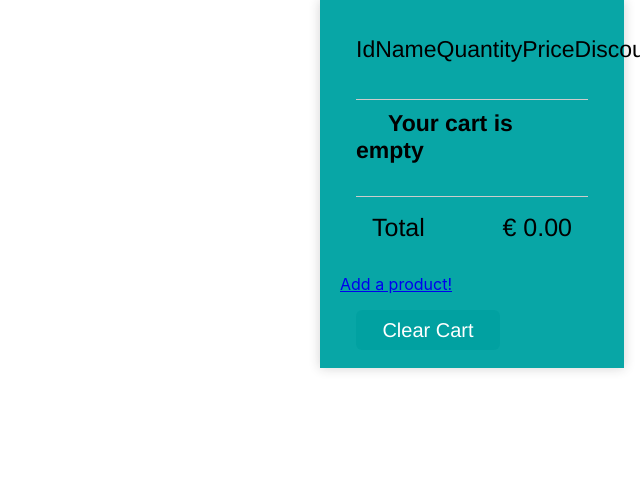
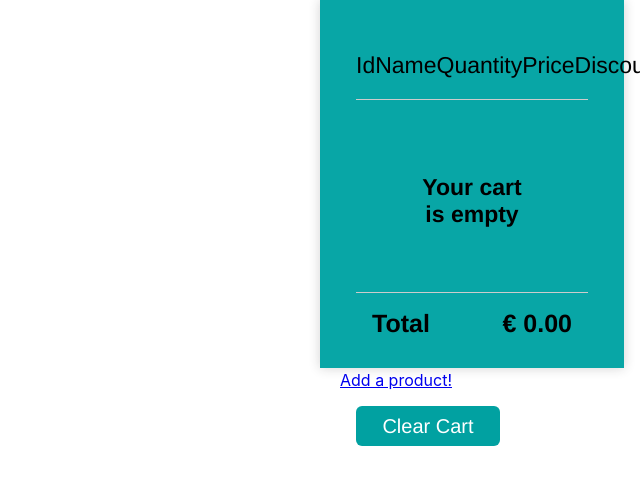
Before and after one commit to anvidmen/online-shop, a React (Create React App) app: page /cart in a window 1280 px wide. Shown: the top 484 px of the page, without its empty margins (640-1280 px from the left). Built offline with nearby package versions, Linux system fonts and the light colour scheme.

Commit message:
fix CartItems

```diff
--- a/src/screens/UserFlow/CartItems/CartItems.js
+++ b/src/screens/UserFlow/CartItems/CartItems.js
@@ -1,5 +1,5 @@
 import React from 'react'
-import { Cart, Item, Message, Price, Total, Wrapper } from './styles'
+import { Cart, Container, Item, Message, Price, Total, Wrapper } from './styles'
 
 const CartItems = ({ cartItems }) => {
   const calculateDiscountCoffee = () => {
@@ -36,26 +36,23 @@ const CartItems = ({ cartItems }) => {
   return (
     <Cart>
       <Wrapper>
-        <ul>
-          <li>Id</li>
-          <li>Name</li>
-          <li>Quantity</li>
-          <li>Price</li>
-          <li>Discount</li>
-          <li>Total</li>
-        </ul>
+        <Container>
+          <div>Id</div>
+          <div>Name</div>
+          <div>Quantity</div>
+          <div>Price</div>
+          <div>Discount</div>
+          <div>Total</div>
+        </Container>
         {cartItems && cartItems.length ? (cartItems.map(item => (
-          <ul key={item.id}>
+          <Container key={item.id}>
             <Item>{item.id}</Item>
             <Item>{item.name}</Item>
             <Item>{item.qty}</Item>
             <Item>€ {item.price}</Item>
             <Item>€ {(item.price * item.qty - calculateDiscountCoffee(cartItems)).toFixed(2)}</Item>
-            <Price>€ {calculateDiscountCoffee(cartItems).toFixed(2)} </Price>
-          </ul>
-
-        )))
-          : (<Message>Your cart is empty</Message>)}
+            <Price>€ {calculateDiscountCoffee(cartItems).toFixed(2)}</Price>
+          </Container>))) : (<Message>Your cart is empty</Message>)}
       </Wrapper>
       <Total>
         <p>Total</p><p>€ {calculateTotalPrice(cartItems).toFixed(2)}</p>
--- a/src/screens/UserFlow/CartItems/styles.js
+++ b/src/screens/UserFlow/CartItems/styles.js
@@ -10,42 +10,41 @@ export const Cart = styled.div`
 export const Wrapper = styled.div`
     height: 100%;
     min-height: 20vh;
+`
 
-    & > ul {
-        border-bottom: 1px solid #ccc;
-        margin-bottom: 10px;
-        display: flex;
-        justify-content: space-between;
-        min-height: 4rem;
+export const Container = styled.div`
+    display: flex;
+    justify-content: space-between;
+    margin-bottom: 10px;
+    min-height: 4rem;
+    border-bottom: 1px solid #ccc;
+    font: normal normal normal 23px Helvetica Neue;
 
-        & > li {
-            list-style-type: none;
-            font: normal normal normal 23px Helvetica Neue;
-        }
+    & > div {
+        width: 6rem;
+        padding: 1rem 0 1rem;
     }
 `
 
-export const Item = styled.p`
+export const Item = styled.div`
     display: block;
     margin-bottom: 1rem;
     font: normal normal normal 20px Helvetica Neue;
 `
 
-export const Price = styled.span`
-    text-align: right;
+export const Price = styled.div`
     position: relative;
     font: normal bold normal 23px Helvetica Neue;
 `
 
-export const Message = styled.span`
+export const Message = styled.div`
     font: normal bold normal 23px Helvetica Neue;
     text-align: center;
-    min-height: inherit;
-    margin: 2rem
+    padding: 4rem
 `
 
 export const Total = styled.div`
-    font: normal normal normal 25px Helvetica Neue;
+    font: normal bold normal 25px Helvetica Neue;
     display: flex;
     justify-content: space-between;
     padding: 1rem;
```
